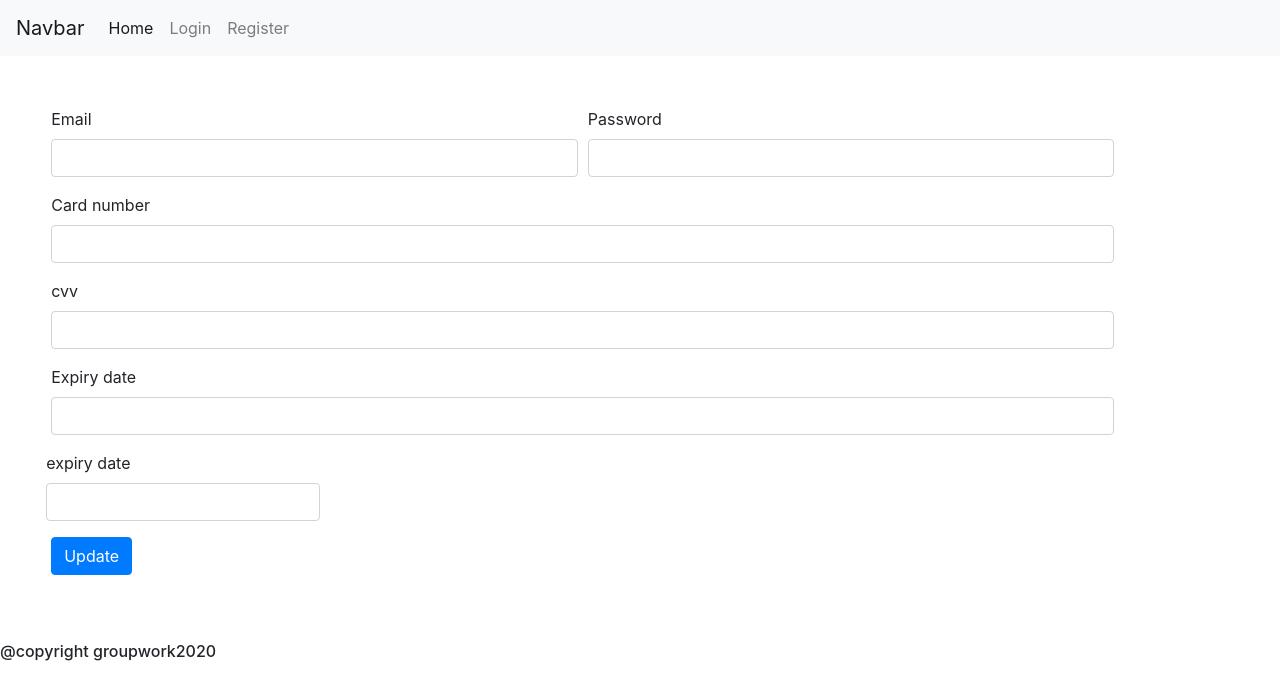
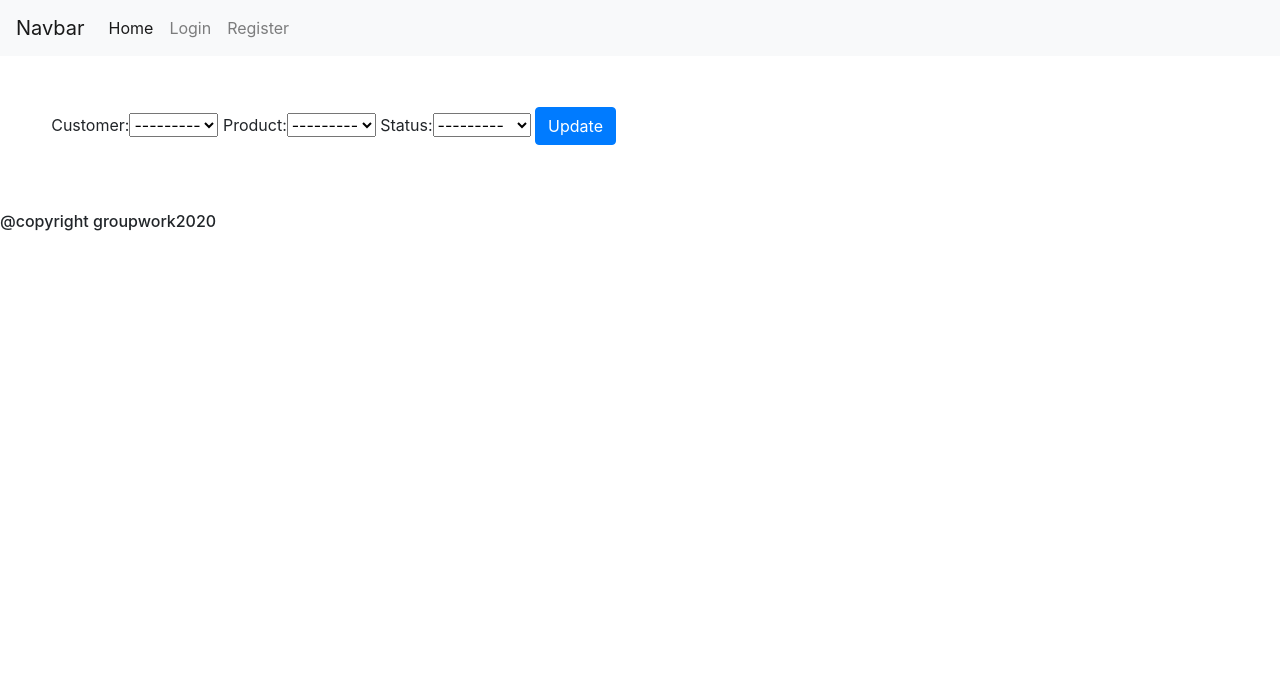
Before and after one commit to wamaithaNyamu/Hardware-Merchant-CRM, a Django app: page /create_order in a window 1280 px wide. Shown: the top 700 px of the page. Run offline with Django 3.2, Linux system fonts and the light colour scheme; data comes from the database, SQL or seed files in the repository; both versions use the stored data as it was after the commit; some libraries are stand-ins or nearby versions.

Commit message:
supervisor can make order

```diff
--- /dev/null
+++ b/apt3090/main/forms.py
@@ -0,0 +1,8 @@
+from django.forms import ModelForm
+from .models import Order
+
+
+class OrderForm(ModelForm):
+	class Meta:
+		model = Order
+		fields = '__all__'
--- a/apt3090/main/templates/main/order_form.html
+++ b/apt3090/main/templates/main/order_form.html
@@ -1,56 +1,62 @@
 {% extends 'main/base.html' %}
 {% block content%}
 <div class="container" style="margin: 1%; padding: 3%">
-    <form>
-        <div class="form-row">
-          <div class="form-group col-md-6">
-            <label for="inputEmail4">Email</label>
-            <input type="email" class="form-control" id="inputEmail4">
-          </div>
-          <div class="form-group col-md-6">
-            <label for="inputPassword4">Password</label>
-            <input type="password" class="form-control" id="inputPassword4">
-          </div>
-        </div>
-        <div class="form-group">
-          <label for="inputAddress">Card number</label>
-          <input type="text" class="form-control" id="inputAddress" placeholder="">
-        </div>
-        <div class="form-group">
-          <label for="inputAddress2">cvv</label>
-          <input type="text" class="form-control" id="inputAddress2" placeholder="">
-        </div>
-           <div class="form-group">
-          <label for="inputAddress2">Expiry date</label>
-          <input type="text" class="form-control" id="inputAddress2" placeholder="">
-        </div>
-        <div class="form-row">
-          <div class="form-group ">
-            <label for="inputCity">expiry date</label>
-            <input type="text" class="form-control" id="inputCity">
-          </div>
-          <!-- <div class="form-group col-md-4">
-            <label for="inputState">State</label>
-            <select id="inputState" class="form-control">
-              <option selected>Choose...</option>
-              <option>...</option>
-            </select>
-          </div> -->
-          <!-- <div class="form-group col-md-2">
-            <label for="inputZip">Zip</label>
-            <input type="text" class="form-control" id="inputZip">
-          </div> -->
-        </div>
-        <!-- <div class="form-group">
-          <div class="form-check">
-            <input class="form-check-input" type="checkbox" id="gridCheck">
-            <label class="form-check-label" for="gridCheck">
-              Check me out
-            </label>
-          </div>
-        </div> -->
-        <button name="submit" type="submit" class="btn btn-primary">Update</button>
-      </form>
+{#    <form>#}
+{#        <div class="form-row">#}
+{#          <div class="form-group col-md-6">#}
+{#            <label for="inputEmail4">Email</label>#}
+{#            <input type="email" class="form-control" id="inputEmail4">#}
+{#          </div>#}
+{#          <div class="form-group col-md-6">#}
+{#            <label for="inputPassword4">Password</label>#}
+{#            <input type="password" class="form-control" id="inputPassword4">#}
+{#          </div>#}
+{#        </div>#}
+{#        <div class="form-group">#}
+{#          <label for="inputAddress">Card number</label>#}
+{#          <input type="text" class="form-control" id="inputAddress" placeholder="">#}
+{#        </div>#}
+{#        <div class="form-group">#}
+{#          <label for="inputAddress2">cvv</label>#}
+{#          <input type="text" class="form-control" id="inputAddress2" placeholder="">#}
+{#        </div>#}
+{#           <div class="form-group">#}
+{#          <label for="inputAddress2">Expiry date</label>#}
+{#          <input type="text" class="form-control" id="inputAddress2" placeholder="">#}
+{#        </div>#}
+{#        <div class="form-row">#}
+{#          <div class="form-group ">#}
+{#            <label for="inputCity">expiry date</label>#}
+{#            <input type="text" class="form-control" id="inputCity">#}
+{#          </div>#}
+{#          <!-- <div class="form-group col-md-4">#}
+{#            <label for="inputState">State</label>#}
+{#            <select id="inputState" class="form-control">#}
+{#              <option selected>Choose...</option>#}
+{#              <option>...</option>#}
+{#            </select>#}
+{#          </div> -->#}
+{#          <!-- <div class="form-group col-md-2">#}
+{#            <label for="inputZip">Zip</label>#}
+{#            <input type="text" class="form-control" id="inputZip">#}
+{#          </div> -->#}
+{#        </div>#}
+{#        <!-- <div class="form-group">#}
+{#          <div class="form-check">#}
+{#            <input class="form-check-input" type="checkbox" id="gridCheck">#}
+{#            <label class="form-check-label" for="gridCheck">#}
+{#              Check me out#}
+{#            </label>#}
+{#          </div>#}
+{#        </div> -->#}
+{#        <button name="submit" type="submit" class="btn btn-primary">Update</button>#}
+{#      </form>#}
+<form action="", method="post">
+    {% csrf_token %}
+    {{ form }}
+            <button name="submit" type="submit" class="btn btn-primary">Update</button>
 
+
+</form>
 </div>
 {% endblock %}
--- a/apt3090/main/templates/main/supervisor.html
+++ b/apt3090/main/templates/main/supervisor.html
@@ -94,7 +94,7 @@
 		<div class="card card-body">
 			<h5>Orders:</h5>
 			<hr>
-			<a class="btn btn-outline-info  btn-sm btn-block" href="">Add Order</a>
+			<a class="btn btn-outline-info  btn-sm btn-block" href="{% url 'main:createorder' %}">Add Order</a>
 {#			<a class="btn btn-outline-danger  btn-sm btn-block" href="">Delete Products</a>#}
 
 		</div>
--- a/apt3090/main/urls.py
+++ b/apt3090/main/urls.py
@@ -9,7 +9,7 @@ urlpatterns = [
     path("customer/<slug:username>/", views.customer, name='user'),
     path("intern/<slug:username>/", views.intern, name='intern'),
     path("products", views.products),
-    path("supervisor", views.supervisor),
+    path("supervisor", views.supervisor, name='supervisor'),
     path("create_order", views.createOrder, name='createorder'),
 
 ]
--- a/apt3090/main/views.py
+++ b/apt3090/main/views.py
@@ -1,7 +1,7 @@
-from django.shortcuts import render
+from django.shortcuts import render,redirect
 from django.http import HttpResponse
 from .models import *
-
+from .forms import OrderForm
 # landing page view
 # landing page for the merchants business - hardware business
 # login and logout buttons and register buttons
@@ -87,8 +87,14 @@ def products(request):
 
 # create order and update order form
 def createOrder(request):
+    form = OrderForm()
+    if request.method == 'POST':
+        # print('Printing POST:', request.POST)
+        form = OrderForm(request.POST)
+        if form.is_valid():
+            form.save()
+            return redirect('/supervisor')
 
-
-    context ={}
+    context = {'form': form}
 
     return render(request, 'main/order_form.html',context)
```
Also changed, not shown: apt3090/db.sqlite3.
